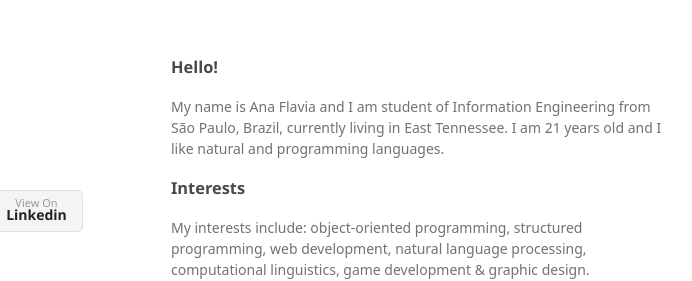
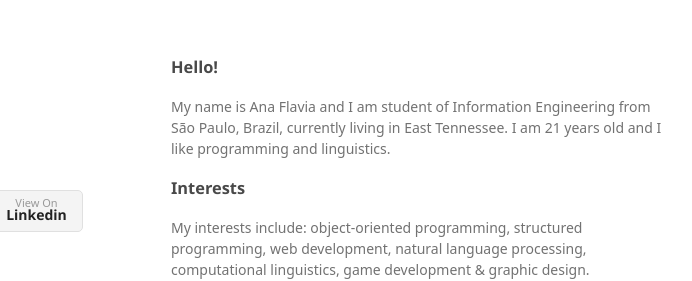
Before and after one commit to anaflv/anaflv.github.io, a plain HTML site: page index.html in a window 1280 px wide. Shown: the top 281 px of the page, 399-1091 px from the left. Drawn offline with Linux system fonts and the light colour scheme; a web font is replaced by a local one.

Commit message:
Update index.html

```diff
--- a/index.html
+++ b/index.html
@@ -33,7 +33,7 @@
         <h3>
 <a id="welcome-to-github-pages" class="anchor" href="#welcome-to-github-pages" aria-hidden="true"><span aria-hidden="true" class="octicon octicon-link"></span></a>Hello!</h3>
 
-<p>My name is Ana Flavia and I am student of Information Engineering from São Paulo, Brazil, currently living in East Tennessee. I am 21 years old and I like natural and programming languages.</p>
+<p>My name is Ana Flavia and I am student of Information Engineering from São Paulo, Brazil, currently living in East Tennessee. I am 21 years old and I like programming and linguistics.</p>
 
 
 <h3>
```
